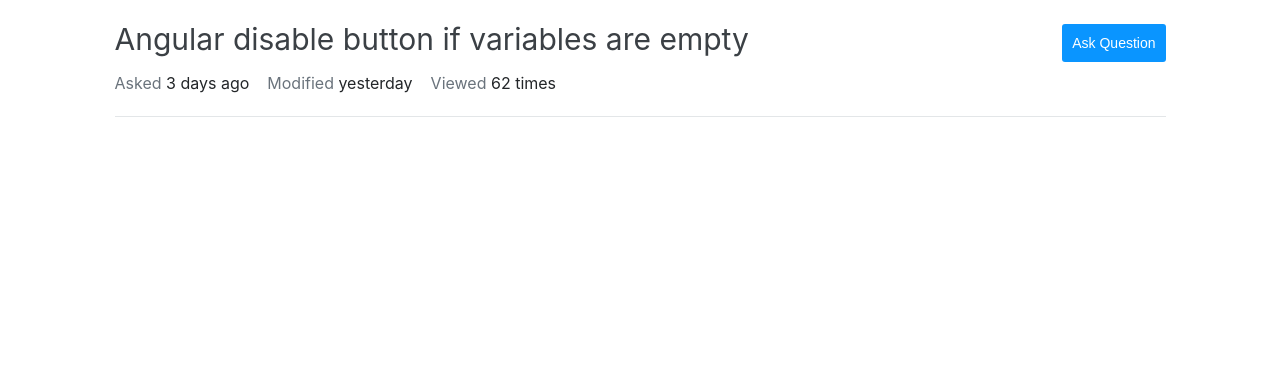
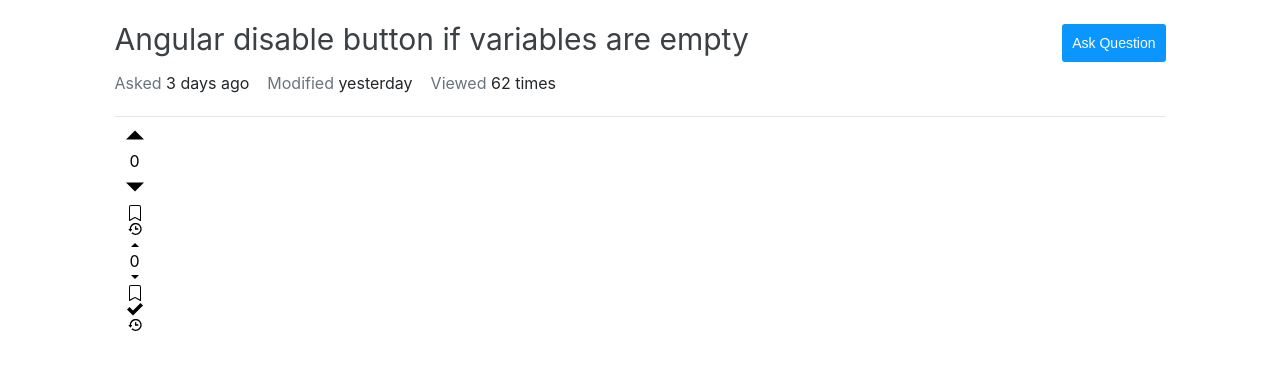
Before and after one commit to codestates-seb/seb43_pre_034, a React (Create React App) app in the folder client/: page / in a window 1280 px wide. Shown: the top 370 px of the page. Built offline with nearby package versions, Linux system fonts and the light colour scheme.

Commit message:
feat: Voting Component 생성,CSS 수정 중

```diff
--- /dev/null
+++ b/client/src/components/QuestionDetail/VotingCompo.jsx
@@ -0,0 +1,41 @@
+import styled from "styled-components";
+import { IoMdArrowDropup, IoMdArrowDropdown } from "react-icons/io";
+import { BsBookmark } from "react-icons/bs";
+import { BiHistory } from "react-icons/bi";
+import { ImCheckmark } from "react-icons/im";
+
+const VotingCompo = styled.div`
+  display: flex;
+  flex-direction: column;
+  align-items: center;
+  justify-content: space-between;
+  font-size: 100%;
+  width: 40px;
+  margin-right: 16px;
+`;
+const VotingContainer = () => {
+  return (
+    <VotingCompo>
+      <IoMdArrowDropup size="36px" />
+      <p>0</p>
+      <IoMdArrowDropdown size="36px" />
+      <BsBookmark />
+      <BiHistory />
+    </VotingCompo>
+  );
+};
+
+const VotingOnlyAuthor = () => {
+  return (
+    <VotingCompo>
+      <IoMdArrowDropup />
+      <p>0</p>
+      <IoMdArrowDropdown />
+      <BsBookmark />
+      <ImCheckmark />
+      <BiHistory />
+    </VotingCompo>
+  );
+};
+
+export { VotingContainer, VotingOnlyAuthor };
--- a/client/src/pages/Detail.jsx
+++ b/client/src/pages/Detail.jsx
@@ -1,5 +1,9 @@
 import styled from "styled-components";
 import { AskQuestionBtn } from "../components/common/Buttons";
+import {
+  VotingContainer,
+  VotingOnlyAuthor,
+} from "../components/QuestionDetail/VotingCompo";
 const DetailPage = styled.div`
   max-width: 1051px;
   @media ${({ theme }) => theme.breakpoints.mobileMax} {
@@ -69,6 +73,8 @@ function Detail() {
           </p>
         </div>
       </DetailHeader>
+      <VotingContainer />
+      <VotingOnlyAuthor />
     </DetailPage>
   );
 }
```
